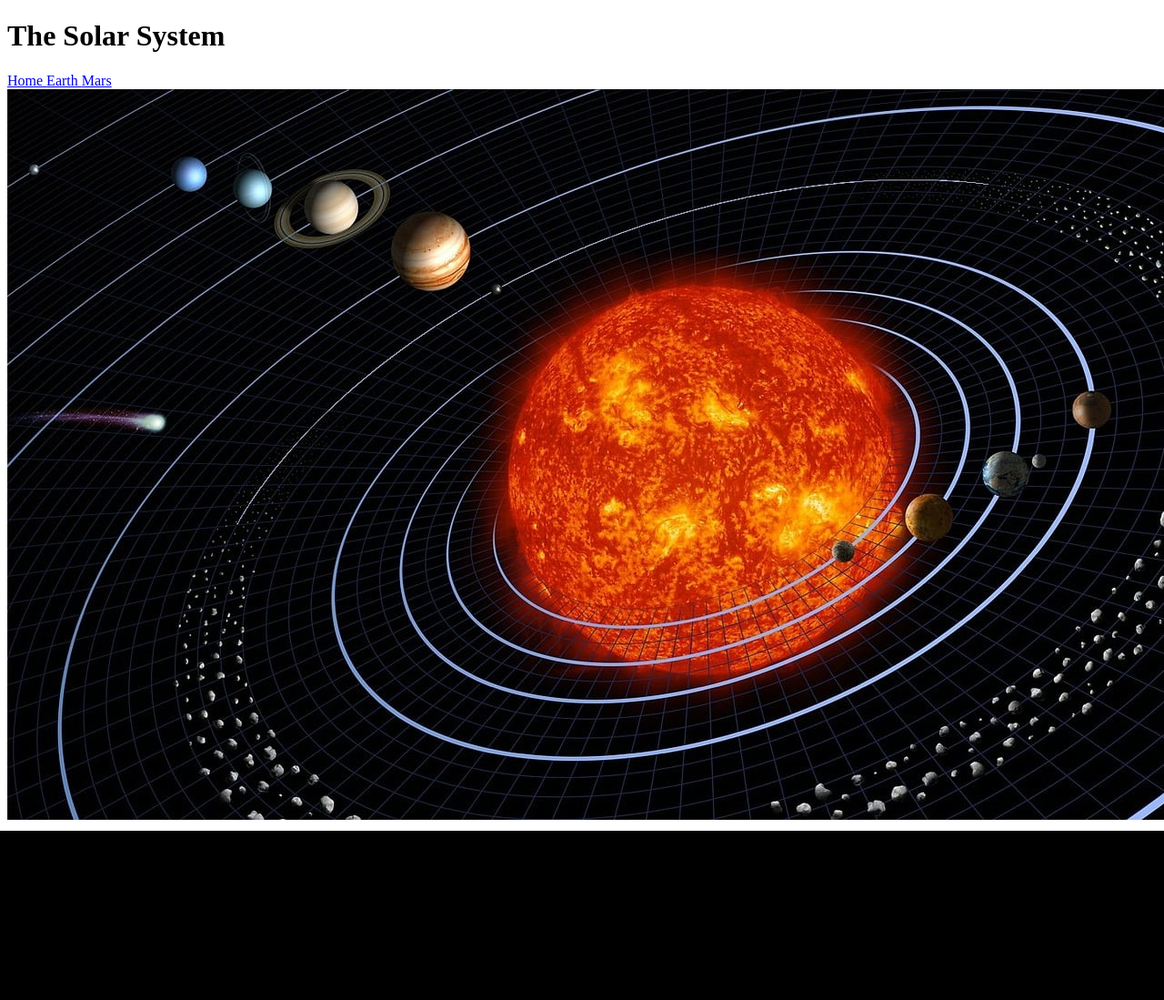
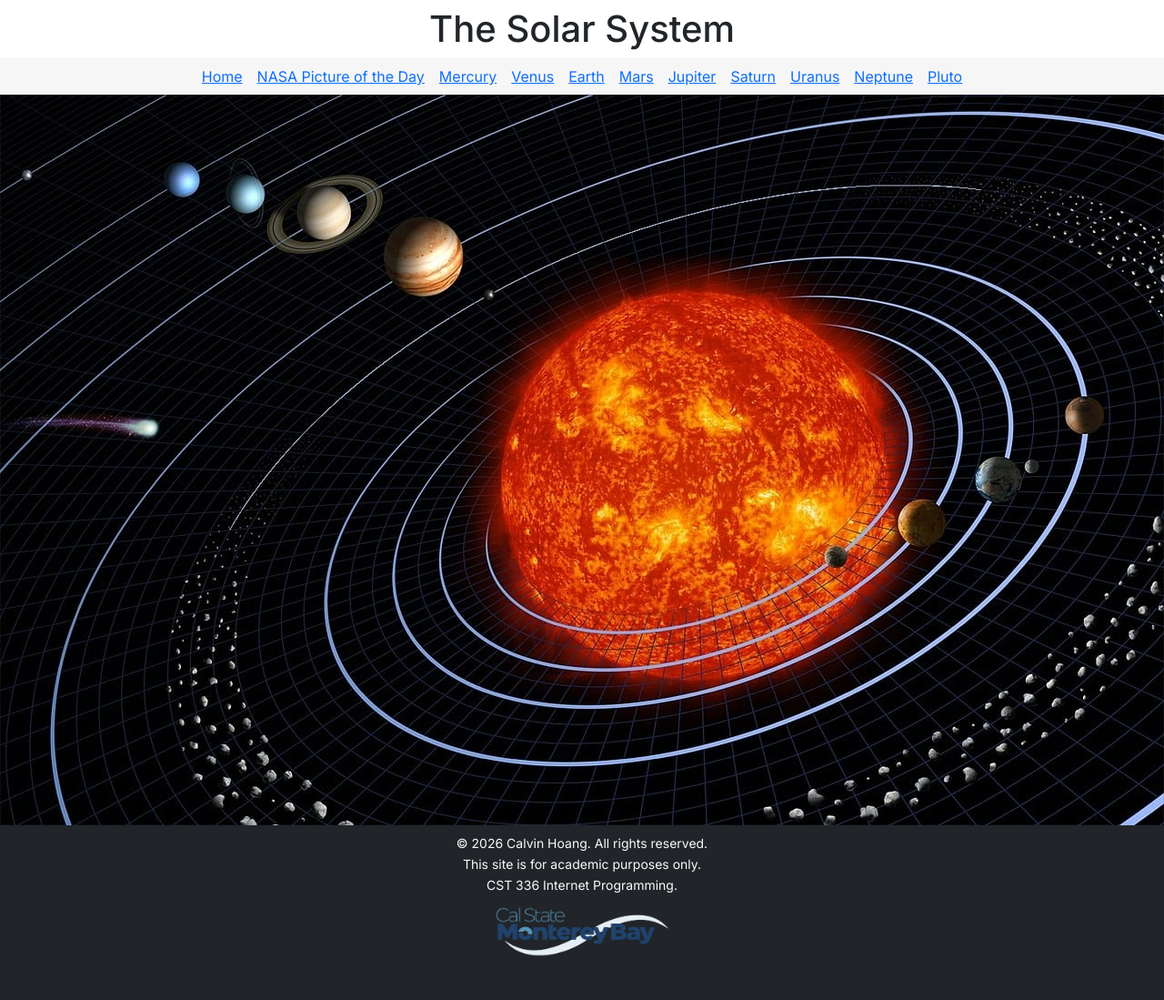
Before and after one commit to calvhoang/myExpressApp, a Node project: template views/index.ejs in a window 1280 px wide. Shown: the whole page at 91% size. Before the commit the page ends 913 px from the top, so only its background shows below. Run offline with Node 20 templates, Linux system fonts and the light colour scheme; the template is opened without the code that fills it, so the values that code supplies are empty.

Commit message:
complete lab4

```diff
--- a/index.mjs
+++ b/index.mjs
@@ -1,4 +1,5 @@
 import express from 'express';
+import fetch from 'node-fetch';
 
 const planets = (await import('npm-solarsystem')).default;
 const app = express();
@@ -6,20 +7,28 @@ app.set("view engine", "ejs");
 app.use(express.static("public"));
 
 // routes
-app.get('/', (req, res) => {
-    res.render('index');
+app.get('/', async (req, res) => {
+    let apiKey = "cNGyhCxe9EK-EQ1E3roKReU52hiRXTmx29nP8bMFKfg";
+    let url = `https://api.unsplash.com/photos/random/?client_id=${apiKey}&featured=true&query=solar-system`;
+    let response = await fetch(url);
+    let data = await response.json();
+    let randomImage = data.urls.full;
+    res.render("index", { "image": randomImage })
 });
 
-app.get('/earth', (req, res) => {
-    let planetEarth = planets.getEarth();
-    console.log(planetEarth);
-    res.render('earth', {planetEarth});
+app.get('/nasa', async (req, res) => {
+    let apiKey = "9D7Mhfj8798gHPjKtWqq7zRbw8gnmJj7zGMPDMMn";
+    let url = `https://science.nasa.gov/wp-json/wp/v2/apod-basic/?api_key=${apiKey}`;
+    let response = await fetch(url);
+    let data = await response.json();
+    let result = data[0];
+    res.render("nasa", { result })
 });
 
-app.get('/mars', (req, res) => {
-    let planetMars = planets.getMars();
-    console.log(planetMars);
-    res.render('mars', {planetMars});
+app.get('/planet', (req, res) => {
+    let planetName = req.query.planetName;
+    let planetInfo = planets[`get${planetName}`]();
+    res.render('planet', { planetInfo, planetName });
 });
 
 
--- a/package.json
+++ b/package.json
@@ -13,6 +13,7 @@
   "dependencies": {
     "ejs": "^7.0.2",
     "express": "^5.3.0",
+    "node-fetch": "^3.3.2",
     "npm-solarsystem": "^1.1.5"
   }
 }
--- a/public/css/styles.css
+++ b/public/css/styles.css
@@ -0,0 +1,55 @@
+body {
+    text-align: center;
+    background-color: #e6f5ff;
+    margin: 0;
+    font-family: "Inter", Arial, Helvetica;
+}
+
+header, nav {
+    background-color: #fff;
+    margin: 0;
+    padding: 0.5rem;
+}
+
+nav {
+    background-color: #f6f6f6;
+}
+
+header h1 {
+    margin: 0;
+    padding: 0;
+}
+
+nav {
+    display: flex;
+    flex-direction: row;
+    gap: 1rem;
+    justify-content: center;
+    align-items: center;
+}
+
+.card {
+    width: min(100%, 600px)
+}
+
+.card h4, .card img {
+    margin-bottom: 1rem;
+}
+
+.instructions {
+    white-space: pre-line;
+}
+
+#footer-content {
+    width: 100%;
+    font-size: 0.875rem;
+    line-height: 0.5;
+    padding: 1rem;
+    height: 12rem;
+}
+
+#footer-content img {
+    width: auto;
+    height: 4rem;
+    padding: 4px;
+}
--- a/views/index.ejs
+++ b/views/index.ejs
@@ -2,17 +2,26 @@
 <html>
 
 <head>
-  <meta charset="utf-8">
-  <title>Solar System</title>
+  <%- include('partials/head.ejs') %>
+    <style>
+      body {
+        background-image: url("<%= image %>");
+        background-size: cover;
+      }
+    </style>
 </head>
 
 <body>
-  <h1>The Solar System</h1>
-  <nav><a href="/"> Home </a>
-    <a href="/earth"> Earth </a>
-    <a href="/mars"> Mars </a>
+  <header>
+    <%- include('partials/header.ejs') %>
+  </header>
+  <nav>
+    <%- include('partials/nav.ejs') %>
   </nav>
   <img src="/img/solar-system.jpg">
+  <footer>
+    <%- include('partials/footer.ejs') %>
+  </footer>
 </body>
 
 </html>
--- /dev/null
+++ b/views/partials/footer.ejs
@@ -0,0 +1,9 @@
+<html>
+<div id="footer-content" class="text-center bg-dark text-light m-0">
+    <p>&copy; 2026 Calvin Hoang. All rights reserved.</p>
+    <p>This site is for academic purposes only.</p>
+    <p>CST 336 Internet Programming.</p>
+    <img src="img/CSUMB_Logo.png" alt="Cal State Monterey Bay Logo" class="csumb-logo">
+</div>
+
+</html>
--- /dev/null
+++ b/views/partials/head.ejs
@@ -0,0 +1,15 @@
+<html>
+
+<meta charset="utf-8">
+<title>Solar System</title>
+<link rel="stylesheet" href="https://cdn.jsdelivr.net/npm/bootstrap@5.3.3/dist/css/bootstrap.min.css">
+<link rel="stylesheet" href="/css/styles.css" />
+<link rel="preconnect" href="https://fonts.googleapis.com">
+<link rel="preconnect" href="https://fonts.gstatic.com" crossorigin>
+<link
+    href="https://fonts.googleapis.com/css2?family=Inter:ital,opsz,wght@0,14..32,100..900;1,14..32,100..900&display=swap"
+    rel="stylesheet">
+
+
+
+</html>
--- /dev/null
+++ b/views/partials/header.ejs
@@ -0,0 +1,5 @@
+<html>
+
+<h1>The Solar System</h1>
+
+</html>
--- /dev/null
+++ b/views/partials/nav.ejs
@@ -0,0 +1,15 @@
+<html>
+
+<a href="/"> Home </a>
+<a href="/nasa"> NASA Picture of the Day </a>
+<a href="/planet?planetName=Mercury"> Mercury </a>
+<a href="/planet?planetName=Venus"> Venus </a>
+<a href="/planet?planetName=Earth"> Earth </a>
+<a href="/planet?planetName=Mars"> Mars </a>
+<a href="/planet?planetName=Jupiter"> Jupiter </a>
+<a href="/planet?planetName=Saturn"> Saturn </a>
+<a href="/planet?planetName=Uranus"> Uranus </a>
+<a href="/planet?planetName=Neptune"> Neptune </a>
+<a href="/planet?planetName=Pluto"> Pluto </a>
+
+</html>
```
Also changed, not shown: views/earth.ejs (deleted, +0 -22 lines), views/mars.ejs (deleted, +0 -20 lines), views/nasa.ejs (added, +29 -0 lines), views/planet.ejs (added, +41 -0 lines), public/img/CSUMB_Logo.png (added), 1 other file.
